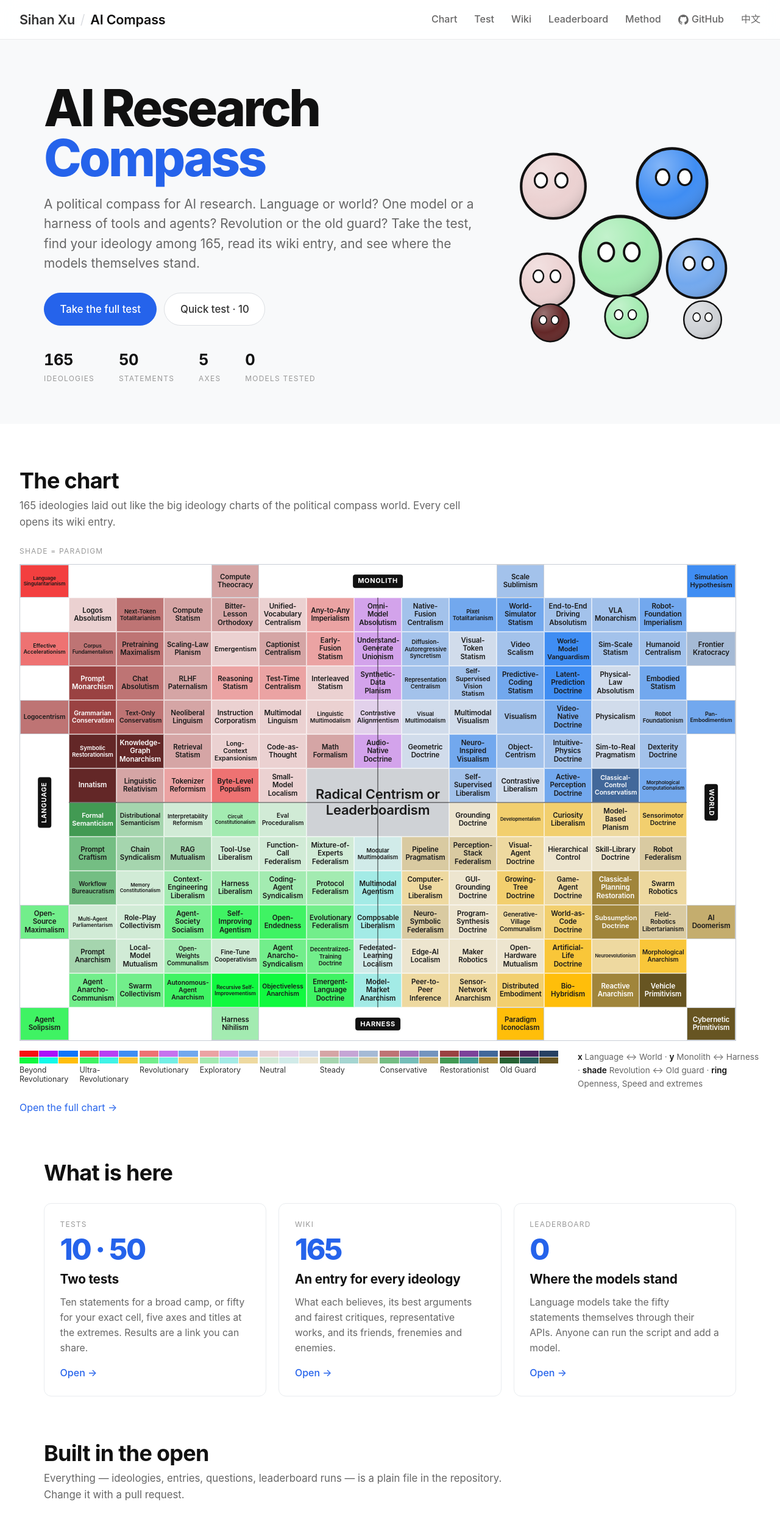
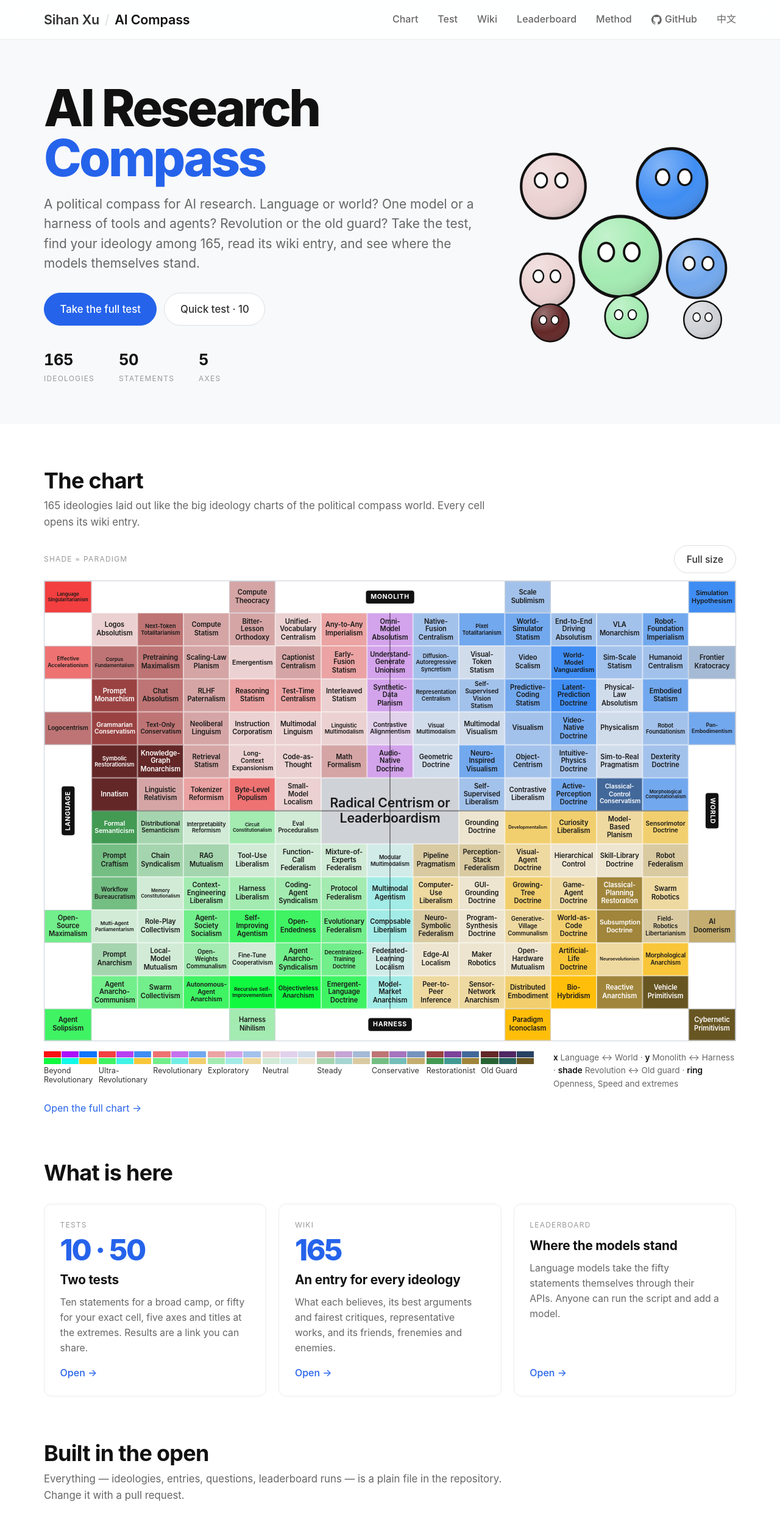
Before and after one commit to SihanXU/ai-compass, an Astro site: page /ai-compass/en/ in a window 1280 px wide. Shown: the top 2491 px of the page at 61% size. Built offline with nearby package versions, Linux system fonts and the light colour scheme; Astro itself is replaced by a stand-in of ours.

Commit message:
Align the frame with sihanxu.me: 1200px top bar, footer and pages; hide the model count until a model is run
Co-Authored-By: Claude Opus 5.5 <noreply@anthropic.com>

```diff
--- a/src/layouts/Layout.astro
+++ b/src/layouts/Layout.astro
@@ -30,7 +30,7 @@ const nav = [
 <body>
     {!bare && (
     <nav class="banner">
-        <div class="container wide">
+        <div class="container">
             <div class="brand">
                 <a class="me" href="https://sihanxu.me/">Sihan Xu</a>
                 <span class="sep">/</span>
@@ -49,7 +49,7 @@ const nav = [
     <slot />
     {!bare && footer && (
     <footer class="footer">
-        <div class="container wide">
+        <div class="container">
             <span>{t(lang, 'footerLeft', { v: tests.version })} · <a href="https://sihanxu.me/">Sihan Xu</a></span>
             <span><a href={`${REPO}/blob/main/LICENSE`}>{t(lang, 'footerLicense')}</a> · <a href={`${REPO}/blob/main/CONTRIBUTING.md`}>{t(lang, 'navContribute')}</a> · <a href={REPO}>GitHub</a></span>
         </div>
--- a/src/pages/[lang]/index.astro
+++ b/src/pages/[lang]/index.astro
@@ -30,7 +30,7 @@ const crowd = [
                     <div><b>{ideologies.length}</b><span>{t(lang, 'statIdeologies')}</span></div>
                     <div><b>{tests.full.questions.length}</b><span>{t(lang, 'statQuestions')}</span></div>
                     <div><b>{axes.length}</b><span>{t(lang, 'statAxes')}</span></div>
-                    <div><b>{leaderboard.length}</b><span>{t(lang, 'statModels')}</span></div>
+                    {leaderboard.length > 0 && <div><b>{leaderboard.length}</b><span>{t(lang, 'statModels')}</span></div>}
                 </div>
             </div>
             <div class="ball-stack" aria-hidden="true">
@@ -69,7 +69,7 @@ const crowd = [
                 </a>
                 <a class="card" href={url(lang, 'leaderboard')}>
                     <span class="k">{t(lang, 'cardBoardK')}</span>
-                    <span class="num">{leaderboard.length}</span>
+                    {leaderboard.length > 0 && <span class="num">{leaderboard.length}</span>}
                     <h3>{t(lang, 'cardBoardT')}</h3>
                     <p>{t(lang, 'cardBoardP')}</p>
                     <span class="go">{t(lang, 'go')}</span>
--- a/src/styles/site.css
+++ b/src/styles/site.css
@@ -7,7 +7,7 @@ img { display: block; max-width: 100%; }
 button { font: inherit; color: inherit; }
 [hidden] { display: none !important; }
 .container { max-width: 1200px; margin: 0 auto; padding: 0 2rem; width: 100%; }
-.wide { max-width: 1440px; }
+.wide { max-width: 1200px; }
 .label { font-size: 0.75rem; letter-spacing: 0.1em; text-transform: uppercase; color: var(--faint); }
 .muted { color: var(--muted); }
 .sw-dot { display: inline-block; width: 0.8em; height: 0.8em; border-radius: 50%; vertical-align: -0.05em; border: 1px solid rgba(0, 0, 0, 0.15); flex-shrink: 0; }
@@ -25,7 +25,7 @@ button { font: inherit; color: inherit; }
 .brand a { color: var(--ink); }
 .brand .sep { color: var(--line-strong); font-weight: 400; }
 .brand .proj { color: var(--ink-strong); }
-.nav-links { display: flex; gap: 1.75rem; align-items: center; }
+.nav-links { display: flex; gap: 2rem; align-items: center; }
 .nav-links a { color: var(--muted); font-weight: 500; transition: color 0.2s ease; white-space: nowrap; }
 .nav-links a:hover, .nav-links a.active { color: var(--ink-strong); }
 .nav-links .gh { display: inline-flex; align-items: center; gap: 0.35rem; }
@@ -185,7 +185,7 @@ a.cell:hover { outline: 2px solid #111; outline-offset: -2px; z-index: 3; }
 .result-chart h2 { font-size: 1.35rem; color: var(--ink-strong); margin-bottom: 1rem; }
 
 /* ======================================================= wiki (category sidebar; article with infobox, contents, categories) */
-.wiki { display: grid; grid-template-columns: 260px minmax(0, 1fr); max-width: 1360px; margin: 0 auto; padding-top: var(--nav-h); }
+.wiki { display: grid; grid-template-columns: 250px minmax(0, 1fr); max-width: 1200px; margin: 0 auto; padding-top: var(--nav-h); }
 .wiki-side { position: sticky; top: var(--nav-h); height: calc(100vh - var(--nav-h)); overflow-y: auto; padding: 1.5rem 1.25rem 2rem 2rem; border-right: 1px solid var(--line); font-size: 0.9rem; scrollbar-width: thin; }
 .wiki-side .search { margin-bottom: 1rem; }
 .wiki-side details { margin-bottom: 0.25rem; }
@@ -295,7 +295,7 @@ a.cell:hover { outline: 2px solid #111; outline-offset: -2px; z-index: 3; }
 .cat-list a:hover { color: var(--accent); }
 
 /* ======================================================= docs (left contents, text, right "on this page") */
-.doc { display: grid; grid-template-columns: 220px minmax(0, 760px) 200px; gap: 3rem; justify-content: center; max-width: 1360px; margin: 0 auto; padding: calc(var(--nav-h) + 2.5rem) 2rem 2rem; }
+.doc { display: grid; grid-template-columns: 190px minmax(0, 1fr) 170px; gap: 2.5rem; max-width: 1200px; margin: 0 auto; padding: calc(var(--nav-h) + 2.5rem) 2rem 2rem; }
 .doc-nav, .doc-toc { position: sticky; top: calc(var(--nav-h) + 2rem); align-self: start; font-size: 0.9rem; }
 .doc-nav ol, .doc-toc ol { list-style: none; border-left: 1px solid var(--line); }
 .doc-nav a, .doc-toc a { display: block; padding: 0.3rem 0 0.3rem 0.9rem; margin-left: -1px; border-left: 2px solid transparent; color: var(--muted); }
```
